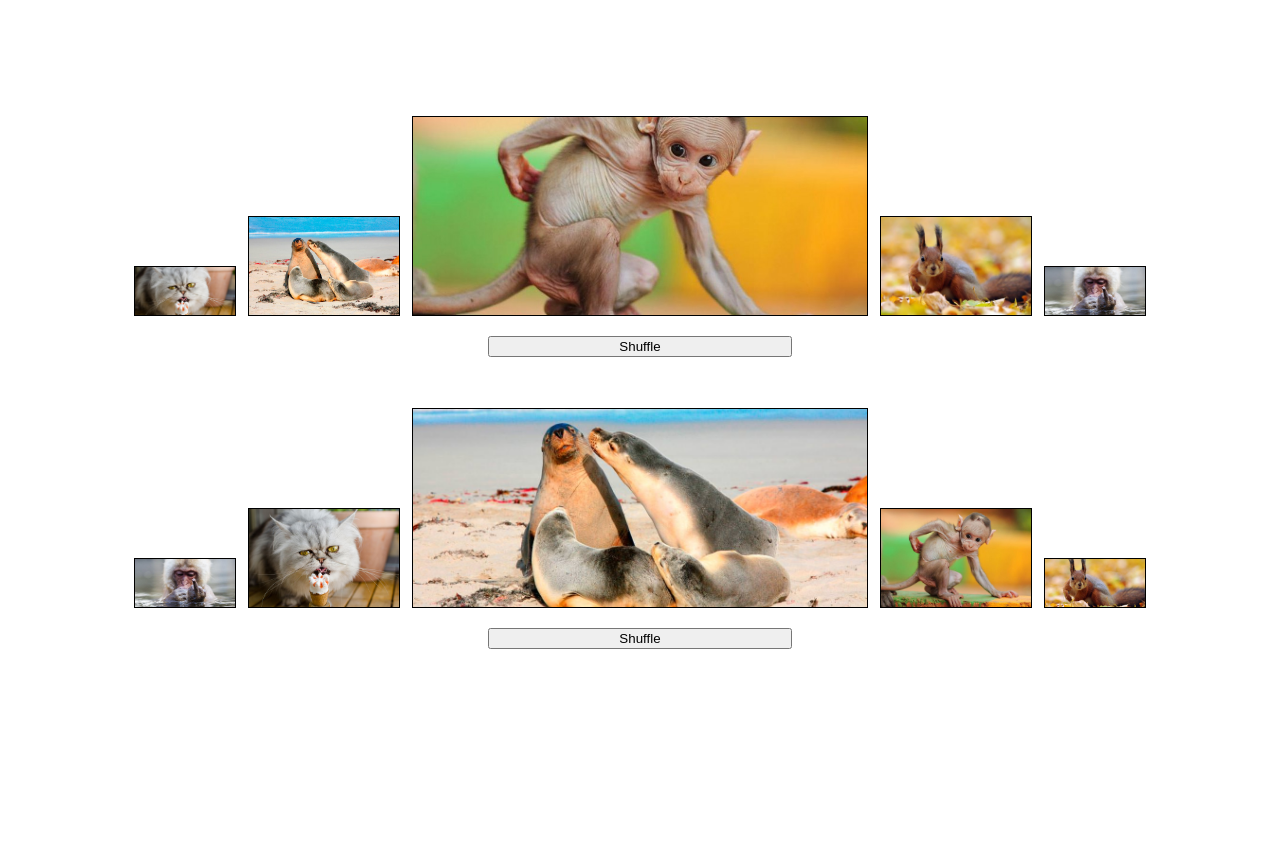
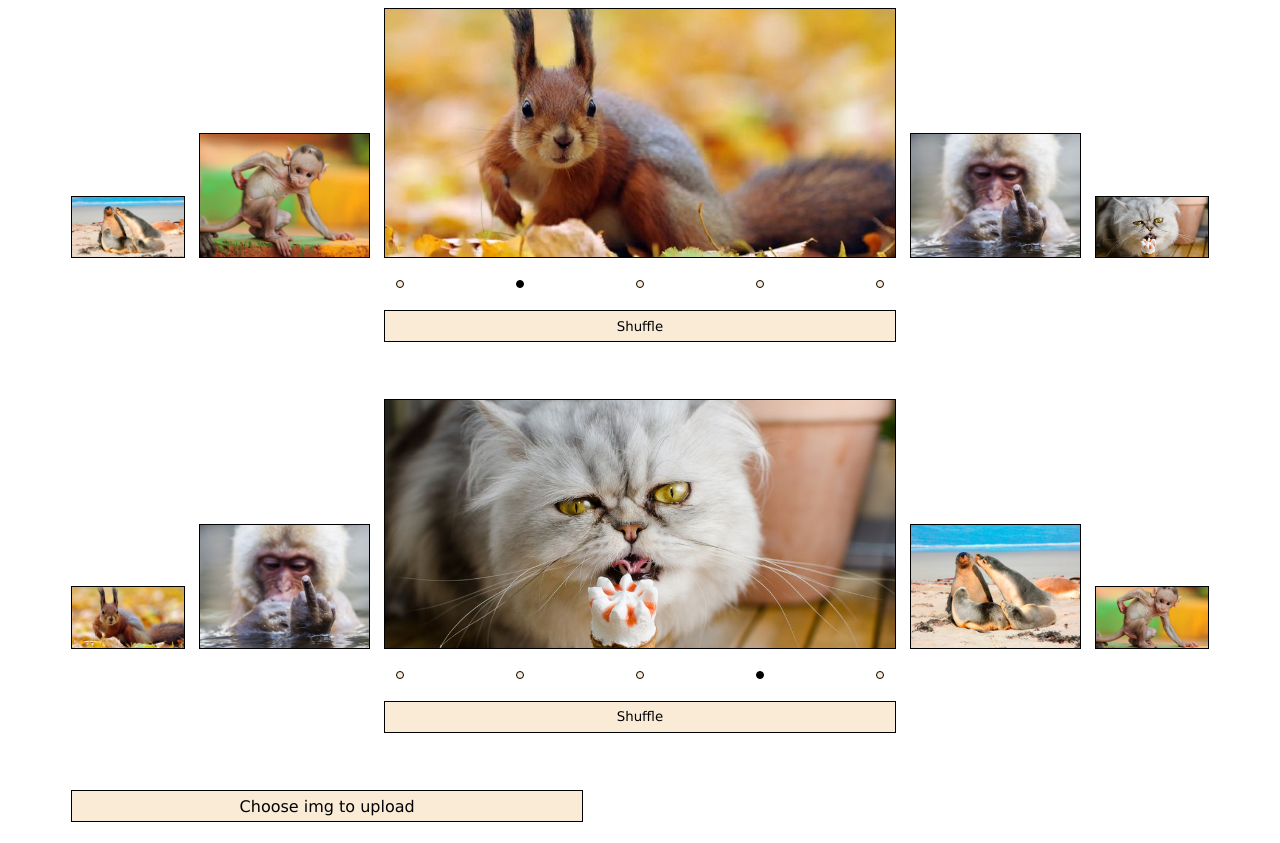
Before and after one commit to Shayol/slider-vue, a Vue app: page / in a window 1280 px wide. Before the commit the page ends 808 px from the top, so only its background shows below. Built offline with nearby package versions, Linux system fonts and the light colour scheme.

Commit message:
add form for upload

```diff
--- a/src/App.vue
+++ b/src/App.vue
@@ -2,7 +2,15 @@
   <div id="app" class="container">
     <Slider :imgs="imgs" direction="left"/>
     <Slider :imgs="imgs" direction="right"/>
+
+    <form class="upload" method="post" enctype="multipart/form-data">
+        <div>
+            <label class="upload__label" for="img-upload">Choose img to upload</label>
+            <input ref="upload" type="file" id="img-upload" class="upload__field" name="img" accept=".jpg, .jpeg, .png">
+        </div>
+    </form>
   </div>
+
 </template>
 
 <script>
@@ -23,9 +31,39 @@ export default {
   },
   components: {
     Slider
+  },
+  methods: {
+    // uploadImg() {
+    //   this.$refs.upload.click();
+    // }
   }
 };
 </script>
 
 <style lang="scss">
+.upload {
+  position: relative;
+  margin-left: auto;
+  margin-right: auto;
+
+  &__label {
+    background-color: antiquewhite;
+    border: 1px solid black;
+    display: block;
+    height: 32px;
+    width: 100%;
+    line-height: 32px;
+    text-align: center;
+  }
+  &__field {
+    visibility: hidden;
+    z-index: -1;
+    position: absolute;
+  }
+  @media (min-width: $tablet) {
+    &__label {
+      width: 45%;
+    }
+  }
+}
 </style>
--- a/src/assets/scss/_container.scss
+++ b/src/assets/scss/_container.scss
@@ -1,4 +1,4 @@
 .container {
-    width: 80%;
+    width: 90%;
     max-width: 1200px;
 }
--- a/src/components/Slider.vue
+++ b/src/components/Slider.vue
@@ -3,6 +3,9 @@
   <div class="slider slider--right">
    <div class="slider__content">
       <ImgComp v-for="(item,index) in styles" :key="index" :img-style="item" :img-class="classes[index]"/>
+    </div>
+    <div class="slider__indicator indicator">
+      <div v-for="(item,index) in indexes" :key="index" class="indicator__dot" :class="{'indicator__dot--main-img': mainImg==index}"></div>
     </div>
     <button @click="shuffle" class="slider__shuffle">
         Shuffle
@@ -23,6 +26,7 @@ export default {
     return {
       indexes: [...this.imgs.keys()],
       timerID: "",
+      mainImg: 2,
       styles: [
         {
           backgroundImage: "url('./image-1.jpg')",
@@ -70,6 +74,7 @@ export default {
       for (let i = 0, l = 5; i < l; i++) {
         this.styles[i].backgroundImage = `url(${this.imgs[this.indexes[i]]})`;
         this.styles[i].opacity = "1";
+        this.mainImg = 2;
       }
       this.init();
     },
@@ -103,6 +108,9 @@ export default {
                 self.imgs[self.indexes[n]]
               })`;
               self.styles[i].opacity = "1";
+              if (i == 2) {
+                self.mainImg = n;
+              }
             }
 
             resolve();
@@ -131,19 +139,60 @@ export default {
 <!-- Add "scoped" attribute to limit CSS to this component only -->
 <style lang="scss">
 .slider {
-  margin-bottom: 5%;
+  margin-bottom: 10%;
   &__content {
     display: flex;
     justify-content: space-between;
     align-items: flex-end;
-    height: 200px;
+    height: 20vh;
+    max-height: 150px;
   }
   &__shuffle {
-    width: 30%;
+    width: 45%;
     margin-left: auto;
     margin-right: auto;
     display: block;
     margin-top: 20px;
+    height: 32px;
+    background-color: white;
+    outline: none;
+    background-color: antiquewhite;
+    border: 1px solid black;
+    font-family: Verdana, Geneva, Tahoma, sans-serif;
+  }
+  &__indicator {
+    width: 45%;
+    margin-left: auto;
+    margin-right: auto;
+    margin-top: 20px;
+    height: 12px;
+  }
+}
+.indicator {
+  display: flex;
+  justify-content: space-between;
+  align-items: center;
+  padding-right: 12px;
+  padding-left: 12px;
+  &__dot {
+    width: 8px;
+    height: 8px;
+    border-radius: 50%;
+    background-color: antiquewhite;
+    border: 1px solid black;
+
+    &\--main-img {
+      background-color: black;
+    }
+  }
+}
+@media (min-width: $tablet) {
+  .slider {
+    margin-bottom: 5%;
+    &__content {
+      height: 20vw;
+      max-height: 250px;
+    }
   }
 }
 </style>
```
